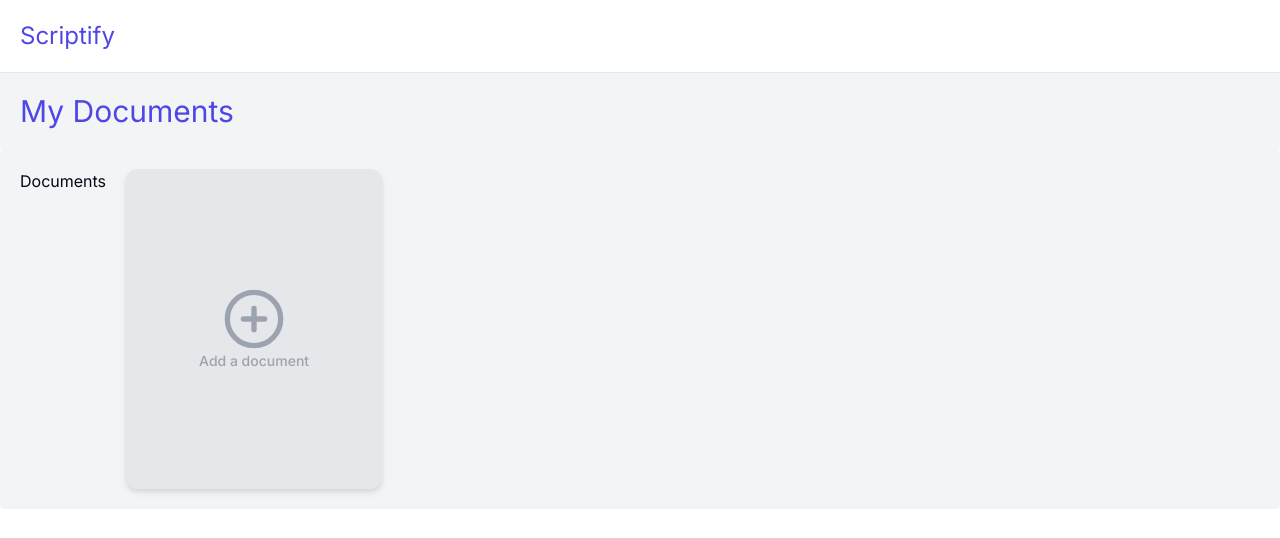
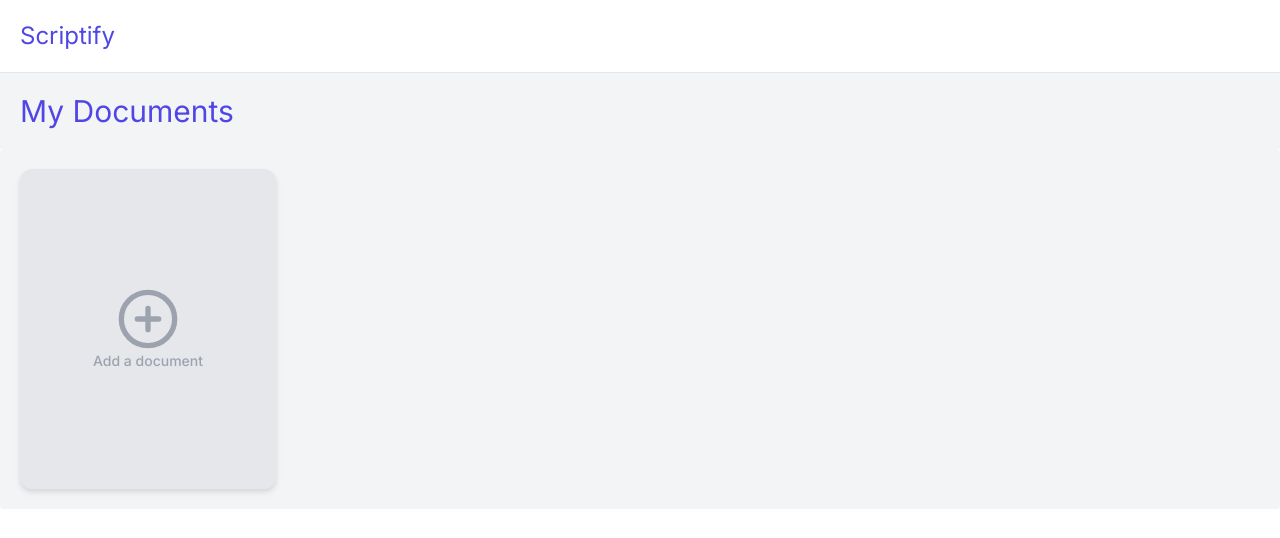
Before and after one commit to brain-ambani/scriptify, a Next.js app: page /dashboard in a window 1280 px wide. Shown: the top 538 px of the page. Built offline with nearby package versions, Linux system fonts and the light colour scheme; no server answers.

Commit message:
updated the documents file

```diff
--- a/components/Documents.tsx
+++ b/components/Documents.tsx
@@ -3,7 +3,6 @@ import PlaceholderDocument from "./PlaceholderDocument";
 const Documents = () => {
   return (
     <div className="flex flex-wrap p-5 bg-gray-100 justify-center lg:justify-start rounded-sm gap-5 max-w-7xl mx-auto">
-      Documents
       {/* Map through the documents */}
       {/* Placeholder Documents */}
       <PlaceholderDocument />
```
